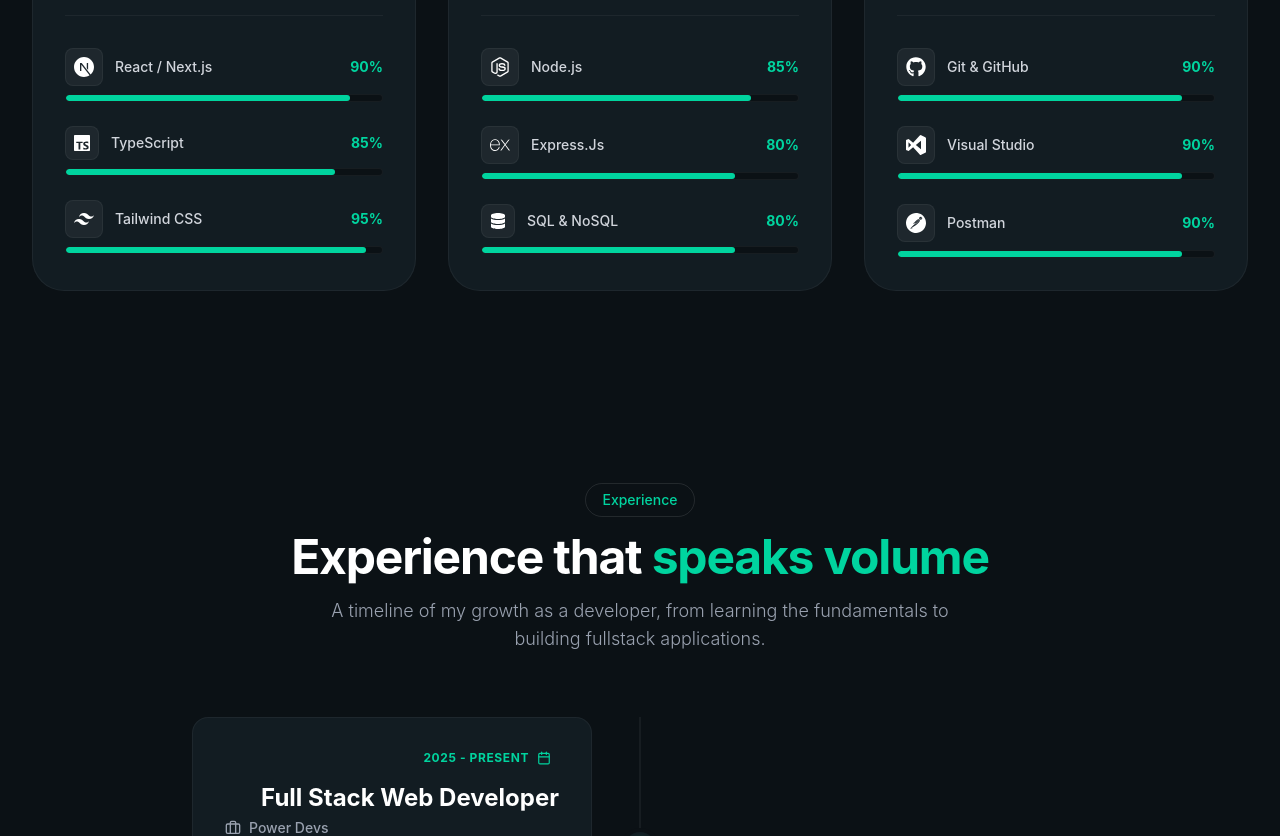
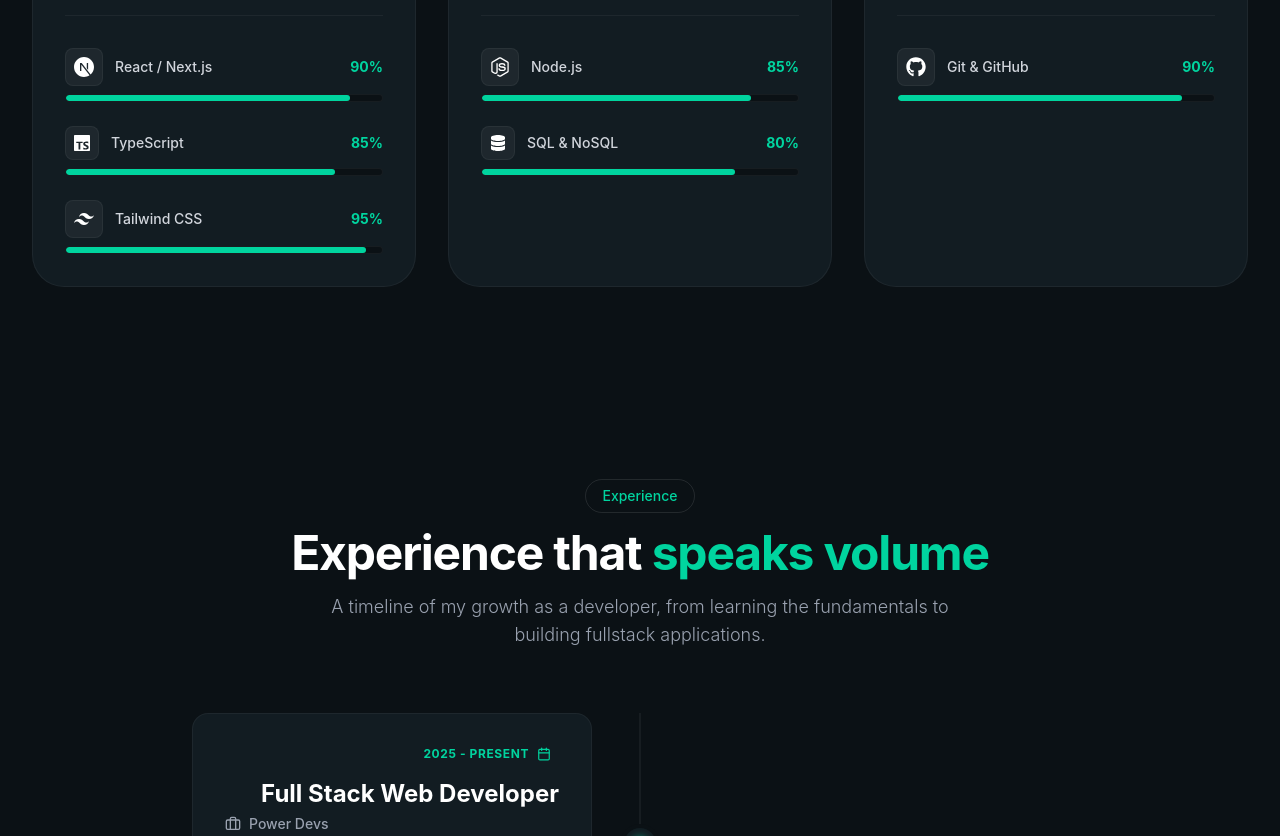
Before and after one commit to ZainMurtaza3532/personal-portfolio-using-react, a React (Vite) app: page / in a window 1280 px wide. Shown: the part 1860-2696 px from the top of the page. Built offline with nearby package versions, Linux system fonts and the light colour scheme.

Commit message:
Update skills list by removing certain tools
Removed Express.js, Visual Studio, and Postman from skills list.

```diff
--- a/src/components/Skills.jsx
+++ b/src/components/Skills.jsx
@@ -1,6 +1,6 @@
 import React, { useEffect, useState, useRef } from 'react';
 import { FaNodeJs, FaDatabase, FaGithub } from 'react-icons/fa';
-import { SiTypescript, SiTailwindcss, SiNextdotjs, SiVisualstudio, SiExpress, SiPostman } from 'react-icons/si';
+import { SiTypescript, SiTailwindcss, SiNextdotjs } from 'react-icons/si';
 
 const Skills = () => {
   const [animated, setAnimated] = useState(false);
@@ -33,7 +33,6 @@ const Skills = () => {
       title: 'Backend',
       skills: [
         { name: 'Node.js', level: 85, icon: <FaNodeJs className="w-5 h-5 text-white" /> },
-        { name: 'Express.Js', level: 80, icon: <SiExpress className="w-5 h-5 text-white" /> },
         { name: 'SQL & NoSQL', level: 80, icon: <FaDatabase className="w-4 h-4 text-white" /> },
       ],
     },
@@ -41,8 +40,6 @@ const Skills = () => {
       title: 'Tools',
       skills: [
         { name: 'Git & GitHub', level: 90, icon: <FaGithub className="w-5 h-5 text-white" /> },
-        { name: 'Visual Studio', level: 90, icon: <SiVisualstudio className="w-5 h-5 text-white" /> },
-        { name: 'Postman', level: 90, icon: <SiPostman className="w-5 h-5 text-white" /> },
       ],
     },
   ];
```
